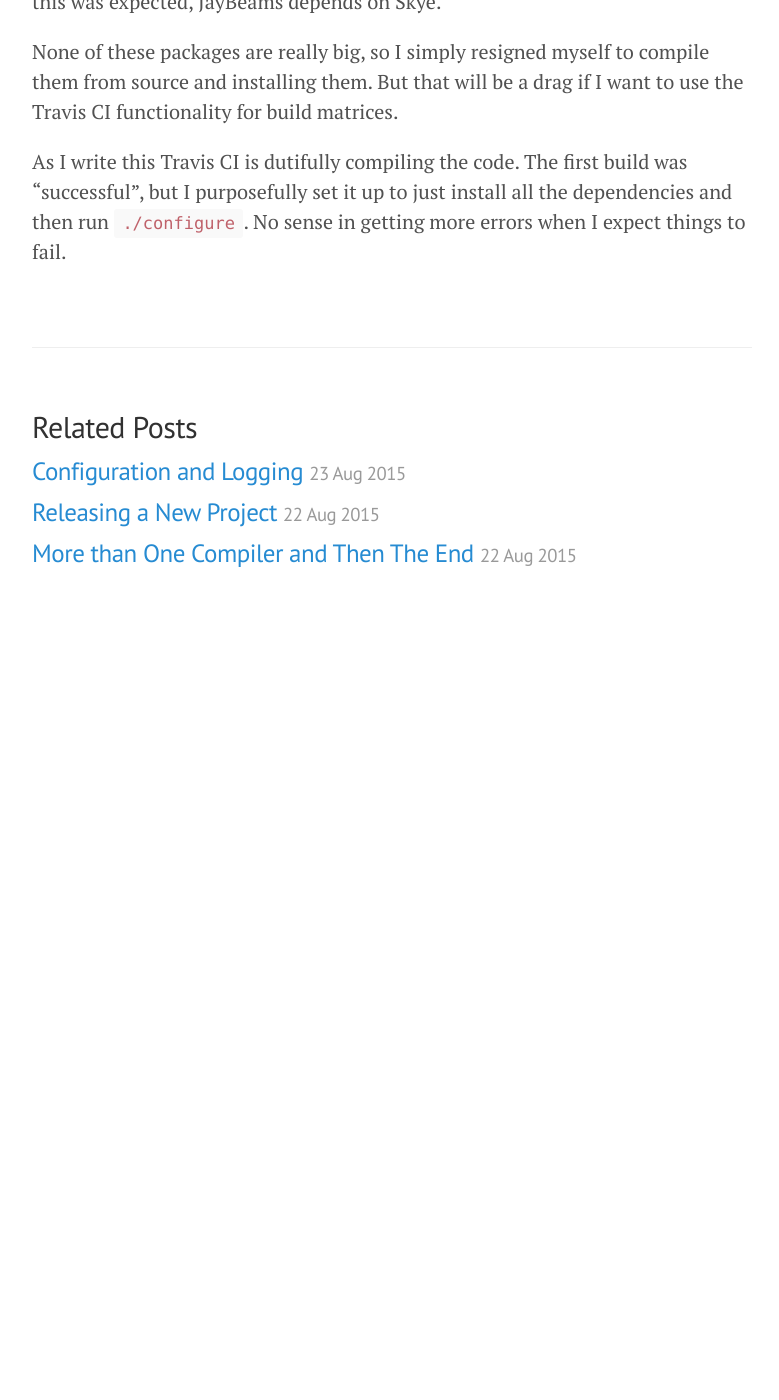
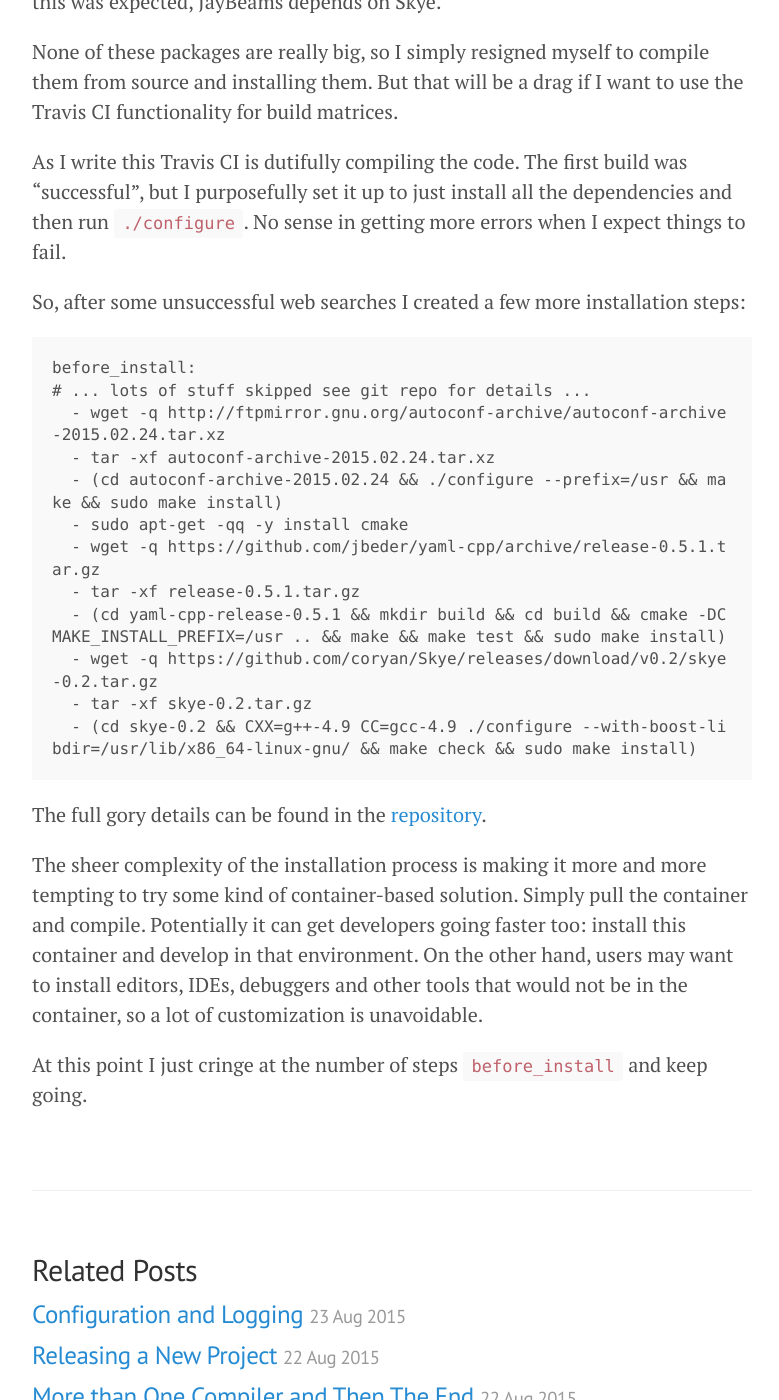
Before and after one commit to coryan/coryan.github.io, a Jekyll site: the page built from _posts/2015-08-23-forced-to-compile-from-scratch.md, in a window 1280 px wide and 1400 px high, scrolled down 365 px. Shown: the whole window, without its empty margins (248-1027 px from the left). Built offline with Jekyll 4.4.1, drawn with Linux system fonts in a browser that asks for light colours; before the commit the page ends 995 px from its top, so only the background shows below that.

```diff
--- a/_posts/2015-08-23-forced-to-compile-from-scratch.md
+++ b/_posts/2015-08-23-forced-to-compile-from-scratch.md
@@ -19,3 +19,36 @@
 build was "successful", but I purposefully set it up to just install
 all the dependencies and then run `./configure`.  No sense in getting
 more errors when I expect things to fail.
+
+So, after some unsuccessful web searches I created a few more
+installation steps:
+
+<pre>
+before_install:
+# ... lots of stuff skipped see git repo for details ...
+  - wget -q http://ftpmirror.gnu.org/autoconf-archive/autoconf-archive-2015.02.24.tar.xz
+  - tar -xf autoconf-archive-2015.02.24.tar.xz
+  - (cd autoconf-archive-2015.02.24 && ./configure --prefix=/usr && make && sudo make install)
+  - sudo apt-get -qq -y install cmake
+  - wget -q https://github.com/jbeder/yaml-cpp/archive/release-0.5.1.tar.gz
+  - tar -xf release-0.5.1.tar.gz
+  - (cd yaml-cpp-release-0.5.1 && mkdir build && cd build && cmake -DCMAKE_INSTALL_PREFIX=/usr .. && make && make test && sudo make install)
+  - wget -q https://github.com/coryan/Skye/releases/download/v0.2/skye-0.2.tar.gz
+  - tar -xf skye-0.2.tar.gz
+  - (cd skye-0.2 && CXX=g++-4.9 CC=gcc-4.9 ./configure --with-boost-libdir=/usr/lib/x86_64-linux-gnu/ && make check && sudo make install)
+</pre>
+
+The full gory details can be found in the
+[repository](https://github.com/coryan/jaybeams/blob/671a37374d80b93d55063880e063c5bb4009625a/.travis.yml).
+
+The sheer complexity of the installation process is making it more and
+more tempting to try some kind of container-based solution.  Simply
+pull the container and compile.
+Potentially it can get developers going faster too:
+install this container and develop in that environment.  On the other
+hand, users may want to install editors, IDEs, debuggers and other
+tools that would not be in the container, so a lot of customization is
+unavoidable.
+
+At this point I just cringe at the number of steps `before_install`
+and keep going.
```
